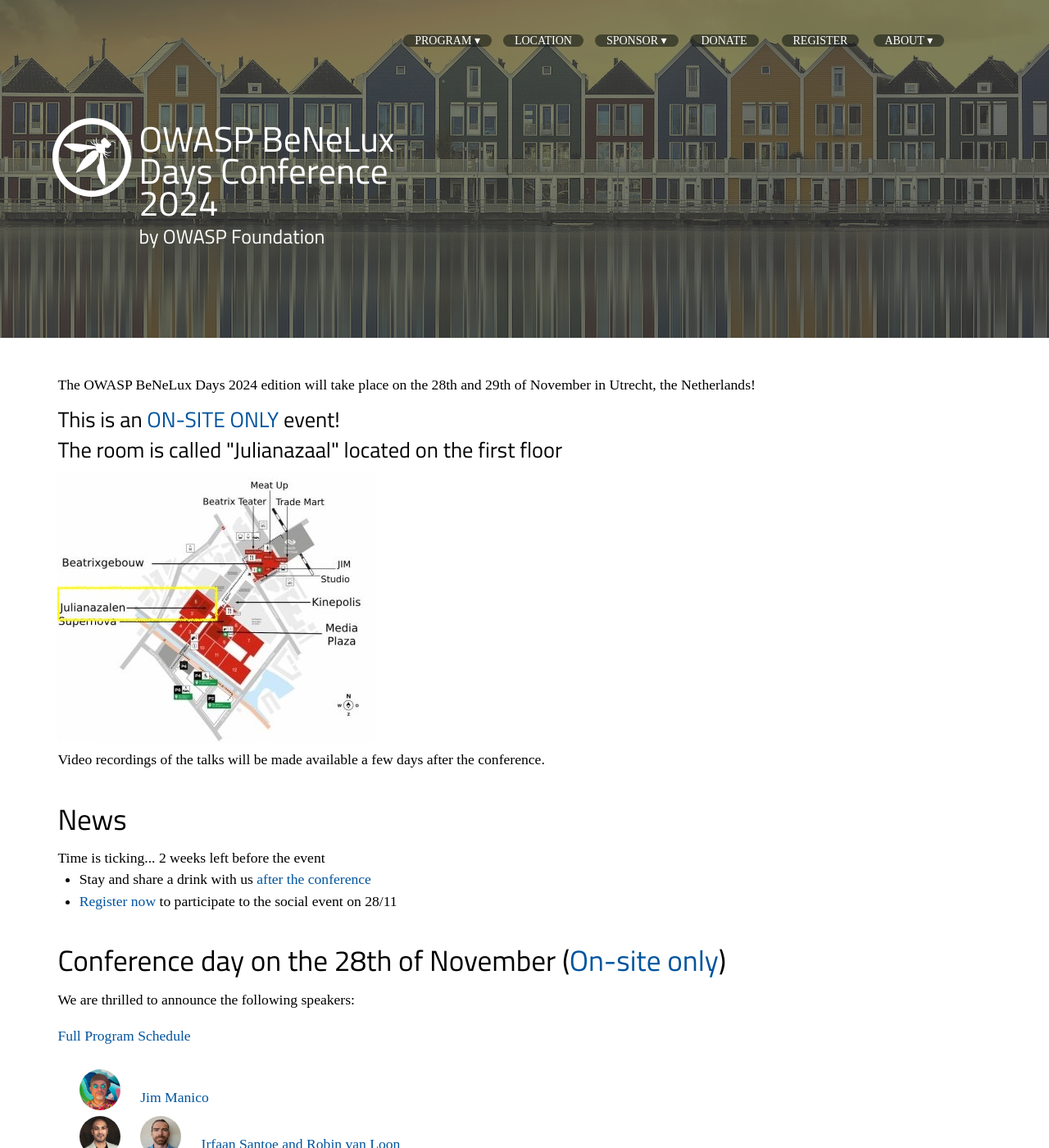
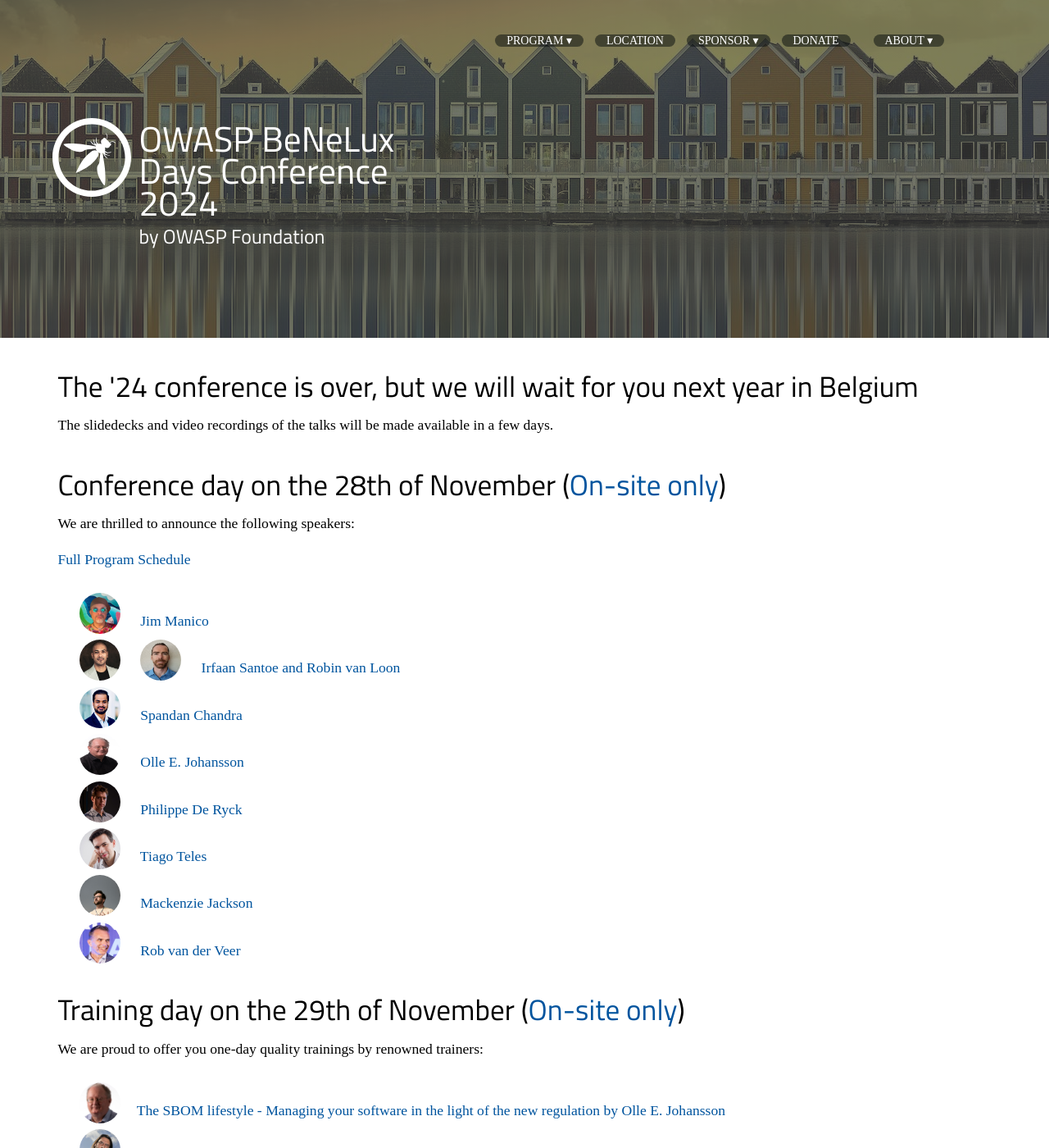
Before and after one commit to dm-17/Owasp-BeNeLux-Days-2024, a Jekyll site: the page built from index.html, in a window 1280 px wide and 1400 px high. Shown: the whole window at 82% size. Built offline with Jekyll 4.4.1, drawn with Linux system fonts in a browser that asks for light colours; some web fonts are replaced; some of the changed text lies outside the part shown.

Commit message:
Post conference
Conference is over and  removing all links to register page.

```diff
--- a/_data/menus.yml
+++ b/_data/menus.yml
@@ -21,8 +21,8 @@
 #   url  : program/feeds
 - title: Donate
   url  : donate/
-- title: Register
-  url  : https://owasp-benelux-2024.eventbrite.com//
+# - title: Register
+#   url  : https://owasp-benelux-2024.eventbrite.com//
 - title: About
   items:
   - title: About OWASP
--- a/index.html
+++ b/index.html
@@ -7,21 +7,10 @@
 ---
 <section class="punch">
 
-<p>The OWASP BeNeLux Days 2024 edition will take place on the 28th and 29th of November in Utrecht, the Netherlands!</p>
+<h2>The '24 conference is over, but we will wait for you next year in Belgium</h2>
 
-<h3>This is an <a href="/location/">ON-SITE ONLY</a> event!</h3>
-<h3>The room is called "Julianazaal" located on the first floor</h3>
-<a href="{{ site.baseurl }}/location"><img src="{{ site.baseurl }}/assets/images/map_jaarbeurs.jpg"></img></a><br />
+<p>The slidedecks and video recordings of the talks will be made available in a few days.</p>
 
-<p>Video recordings of the talks will be made available a few days after the conference.</p>
-<br />
-
-<h2>News</h2>
-Time is ticking... 2 weeks left before the event
-<ul>
-	<li>Stay and share a drink with us <a href="/program/conference">after the conference</a></li>
-	<li><a href="/program/socialevent">Register now</a> to participate to the social event on 28/11</li>
-</ul>
 <br />
 
 <h2>Conference day on the 28th of November (<a href="/location/">On-site only</a>)</h2>
@@ -66,12 +55,8 @@
 <br />
 
 <h2>Pricing</h2>
-<p>The conference day is completely free, but <a href="https://owasp-benelux-2024.eventbrite.com ">registration is required</a>!</p>
+<p>The conference day is completely free, but registration is required!</p>
 <p>For the quality training, we ask for a participation of 50€ for one day!</p>
-<br />
-
-<h2>Register now!</h2>
-<p></p>You can register at <a href="https://owasp-benelux-2024.eventbrite.com ">https://owasp-benelux-2024.eventbrite.com</a></p>.
 <br />
 
 <p>To support the OWASP organisation, consider to become a member, it's only <strong>US$50!</strong></p>
```
Also changed, not shown: program/socialevent.md (+1 -3 lines).
